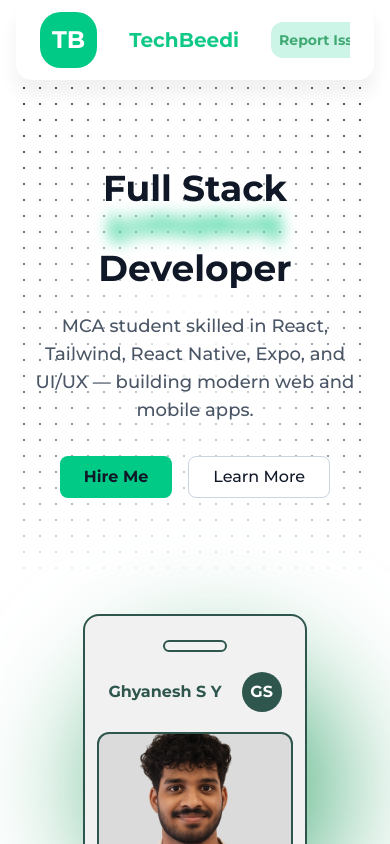
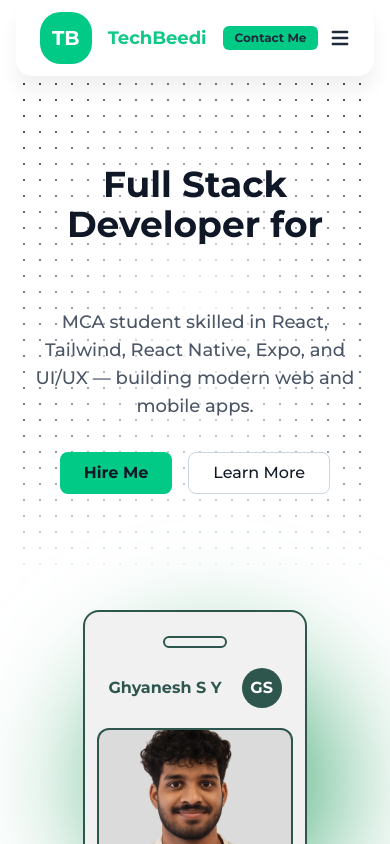
Before and after one commit to Ghyaneshdeepz/Portfolio, a React (Vite) app: page / in a window 390 px wide. Shown: the top 844 px of the page. Built offline with nearby package versions, Linux system fonts and the light colour scheme.

Commit message:
Navbar and Hero section

```diff
--- a/src/components/hero.jsx
+++ b/src/components/hero.jsx
@@ -1,7 +1,7 @@
 import React, { useEffect, useState } from "react";
 
 const Hero = ({ className }) => {
-  const words = ["Website", "Mobile App", "Frontend"];
+  const words = ["Websites", "Mobile Apps", "Frontends"];
   const [currentWordIndex, setCurrentWordIndex] = useState(0);
   const [isFlipping, setIsFlipping] = useState(false);
 
@@ -11,8 +11,8 @@ const Hero = ({ className }) => {
       setTimeout(() => {
         setCurrentWordIndex((prevIndex) => (prevIndex + 1) % words.length);
         setIsFlipping(false);
-      }, 300);
-    }, 2000);
+      }, 600);
+    }, 3000);
 
     return () => clearInterval(interval);
   }, []);
@@ -26,21 +26,20 @@ const Hero = ({ className }) => {
 
 
       <div className="relative z-10 flex h-full flex-col items-center justify-center px-4 text-center">
-        <h1 className="mb-6 text-4xl sm:text-6xl font-bold text-gray-900">
-          Full Stack{" "}
+        <h1 className="mb-6 text-4xl sm:text-6xl font-bold text-gray-900 perspective-1000">
+          Full Stack Developer for{" "}
           <span
-            className={`inline-block text-[#10c986] transition-transform duration-300 ease-in-out ${
-              isFlipping ? "rotate-x-180 blur-sm" : "rotate-x-0"
+            className={`inline-block text-[#10c986] transition-transform duration-600 ease-in-out ${
+              isFlipping ? "rotate-x-180" : "rotate-x-0"
             }`}
             style={{
               display: "inline-block",
               transformStyle: "preserve-3d",
-              transition: "transform 0.3s ease, filter 0.3s ease",
+              backfaceVisibility: "hidden",
             }}
           >
             {words[currentWordIndex]}
-          </span>{" "}
-          Developer
+          </span>
         </h1>
 
         <p className="max-w-xl text-lg font-medium text-gray-600 mb-8">
--- a/src/components/navbar.jsx
+++ b/src/components/navbar.jsx
@@ -13,11 +13,11 @@ const Navbar = ({ className }) => {
     return (
         <nav className={`bg-white sticky top-0 z-50 shadow-[0px_15px_18px_rgba(0,0,0,0.06)] px-6 py-3 rounded-2xl transition-all duration-500 ${className}`}>
             <div className="flex justify-between items-center">
-                <div className="flex items-center space-x-8">
+                <div className="flex items-center space-x-4 sm:space-x-8">
                     <div className="px-3 py-3 bg-[#00ca86] rounded-[1.3rem]">
-<h1 className="font-bold text-2xl text-white">TB</h1>
+                        <h1 className="font-bold text-xl sm:text-2xl text-white ">TB</h1>
                     </div>
-                    <div className="font-montserrat font-bold text-xl sm:text-2xl text-[#10c986]">TechBeedi</div>
+                    <div className="font-montserrat font-bold text-lg sm:text-2xl text-[#10c986]">TechBeedi</div>
                     <div className="space-x-5 hidden sm:flex items-center">
                         <a href="#" className="text-gray-800 font-semibold">Home</a>
                         <a href="#" className="text-gray-800 font-semibold">About Me</a>
@@ -29,17 +29,21 @@ const Navbar = ({ className }) => {
                     </div>
                 </div>
 
-                <div className="flex items-center space-x-2.5 overflow-hidden">
-                    <button className="bg-[#ccf4e7] px-2 text-[#41a974] text-sm sm:text-[1rem] sm:px-5 sm:py-2 font-semibold py-2 rounded-xl whitespace-nowrap ">
+               <div className="flex items-center space-x-2.5">
+  <button className="hidden sm:inline-block bg-[#ccf4e7] px-2 text-[#41a974] text-sm sm:text-[1rem] sm:px-5 sm:py-2 font-semibold py-1 rounded-xl whitespace-nowrap ">
     Report Issue
   </button>
-                    <button className="bg-[#00ca86] px-2 text-gray-800 text-sm sm:text-[1rem] sm:px-4 sm:py-2 font-bold py-2 rounded-xl whitespace-nowrap">
+  <button className="bg-[#00ca86] px-3 text-gray-800 text-xs sm:text-[1rem] sm:px-4 sm:py-2 font-bold py-1 rounded-md whitespace-nowrap">
     Contact Me
   </button>
   <div>
-                        <HiMenu className="text-[1.5rem] sm:hidden text-gray-800" onClick={toggleMenu} />
+    <HiMenu
+      className="text-2xl sm:hidden text-gray-800 cursor-pointer"
+      onClick={toggleMenu}
+    />
   </div>
 </div>
+
             </div>
 
             <div className={`sm:hidden ${isMenuOpen ? 'block' : 'hidden'}`}>
```
Lines whose indentation alone changed are shown as unchanged.
